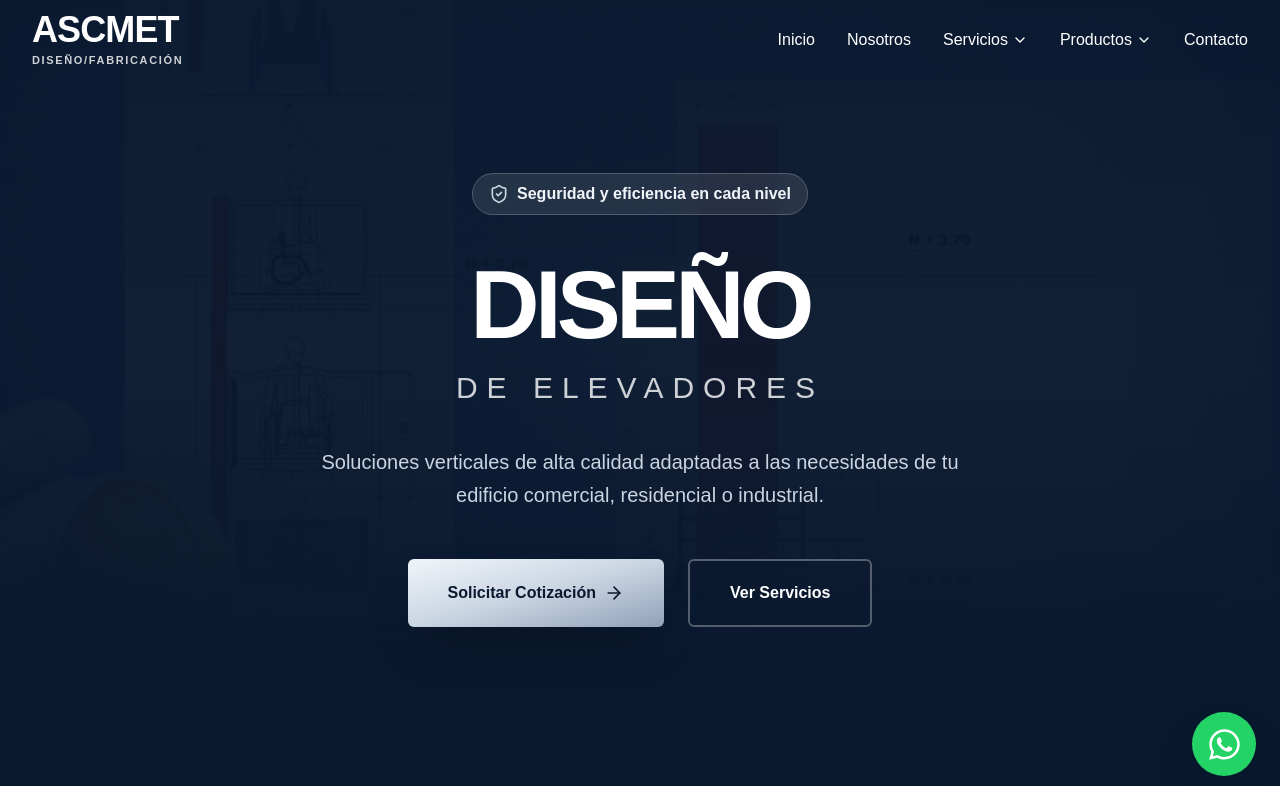
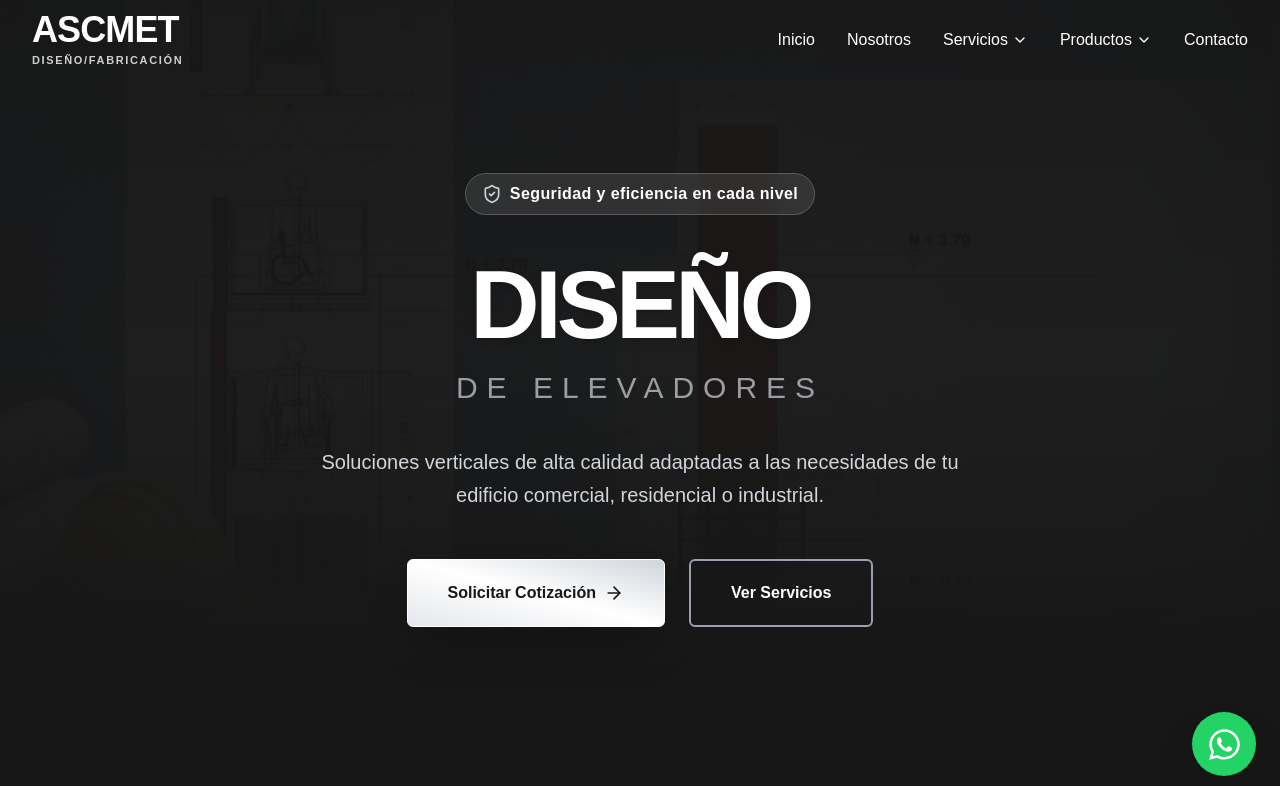
Before and after one commit to adritoon/elevadores-web, a Next.js app: page / in a window 1280 px wide. Shown: the top 786 px of the page. Built offline with nearby package versions, Linux system fonts and the light colour scheme.

Commit message:
Upd color y fix some

```diff
--- a/app/actions.ts
+++ b/app/actions.ts
@@ -29,7 +29,7 @@ export async function sendEmail(formData: FormData) {
 
       /* Cuerpo del correo bien estructurado */
       html: `
-        <div style="font-family: sans-serif; color: #0A192F; border: 1px solid #E5E7EB; padding: 20px; border-radius: 10px;">
+        <div style="font-family: sans-serif; color: #171717; border: 1px solid #E5E7EB; padding: 20px; border-radius: 10px;">
           <h2 style="color: #1e3a8a;">Nuevo mensaje desde la web ASCMET</h2>
           <p><strong>Nombre:</strong> ${nombre}</p>
           <p><strong>Teléfono:</strong> ${telefono}</p>
--- a/app/globals.css
+++ b/app/globals.css
@@ -1,42 +1,31 @@
 @import "tailwindcss";
 
 @theme {
-  /* Nueva Paleta de colores derivada del logo de SCMET */
+  /* --- NUEVA PALETA INDUSTRIAL SCMET: PLOMO Y PLATA --- */
 
-  /* Primario: Un azul marino industrial y limpio */
-  --color-primary: #0A192F;
+  /* Primario: Carbón / Plomo Oscuro (Elegante y sólido) */
+  --color-primary: #171717;
   --color-primary-foreground: #FFFFFF;
 
-  /* Secundario: Un gris pizarra suave para fondos y separación neutral */
+  /* Secundario: Gris pizarra suave para fondos neutrales */
   --color-secondary: #E5E7EB;
-  --color-secondary-foreground: #0A192F;
+  --color-secondary-foreground: #171717;
 
   /* Acento (Plata/Cromo): Para resaltar elementos de alta tecnología */
-  /* Este se usa para elementos simples. Para botones y efectos usaremos degradados metálicos. */
-  --color-accent: #C0C0C0;
+  --color-accent: #A3A3A3; /* Un gris metálico premium */
   --color-accent-foreground: #FFFFFF;
 
   /* Colores de Texto */
-  --color-foreground: #0A192F; /* Encabezados */
-  --color-body-text: #1F2937; /* Lectura (ligeramente más suave) */
+  --color-foreground: #171717; /* Encabezados muy oscuros */
+  --color-body-text: #374151; /* Lectura (un plomo más suave) */
 
   /* Fondos de Página */
-  --color-background: #FAFAFB; /* Off-white limpio */
+  --color-background: #F8FAFC; /* Un blanco técnico muy limpio */
   --color-card-background: #FFFFFF; /* Blanco puro para tarjetas */
 
   /* Bordes y Divisores */
   --color-border: #D1D5DB;
   --color-divider: #E5E7EB;
-
-  /* --- Texturas y Degradados Especiales --- */
-
-  /* Utilidad de Degradado Metálico: Para resaltar iconos o bordes (Efecto cromo) */
-  --gradient-metallic: linear-gradient(135deg, #E1E8EE 0%, #C4CDD5 50%, #A3B1BB 100%);
-
-  /* Utilidad de Textura de Fondo Metálico Cepillado: Para secciones de alto impacto */
-  /* Nota: Necesitarás una versión de la textura de fondo del logo cepillado.
-     Asumiré que has guardado una imagen llamada 'metal-brushed.jpg' en public/. */
-  --background-image-metallic-brushed: url('/metal-brushed.jpg');
 }
 
 @layer base {
@@ -46,7 +35,7 @@
     font-family: Arial, Helvetica, sans-serif;
   }
 
-  /* Estandarizar colores de encabezados al azul primario */
+  /* Estandarizar colores de encabezados al plomo primario */
   h1, h2, h3, h4, h5, h6 {
     color: var(--color-foreground);
   }
@@ -61,7 +50,7 @@
       #ffffff 0%,
       #e2e8f0 20%,
       #94a3b8 48%,
-      #334155 50%, /* El corte brusco de sombra metálica */
+      #475569 50%, /* El corte brusco de sombra metálica plomo */
       #94a3b8 52%,
       #f1f5f9 80%,
       #ffffff 100%
@@ -69,15 +58,15 @@
     background-size: 200% 200%;
   }
 
-  /* 🔥 Efecto Acero Cepillado Oscuro (Puro CSS) para el Hero */
+  /* 🔥 Efecto Acero Cepillado Oscuro (Puro CSS) para fondos */
   .bg-acero-oscuro {
-    background-color: var(--color-primary); /* Azul marino de base */
+    background-color: var(--color-primary); /* Plomo Carbón de base */
     background-image: repeating-linear-gradient(
       45deg,
       transparent,
       transparent 2px,
-      rgba(255, 255, 255, 0.04) 2px,
-      rgba(255, 255, 255, 0.04) 4px
+      rgba(255, 255, 255, 0.03) 2px,
+      rgba(255, 255, 255, 0.03) 4px
     );
   }
 
--- a/app/nosotros/page.tsx
+++ b/app/nosotros/page.tsx
@@ -31,7 +31,7 @@ export default function NosotrosPage() {
   return (
     <main className="bg-background">
       {/* Hero de Nosotros con Textura de Ingeniería */}
-      <section className="relative pt-48 pb-28 bg-[#0A192F] text-white overflow-hidden">
+      <section className="relative pt-48 pb-28 bg-[#171717] text-white overflow-hidden">
         {/* Patrón de líneas técnico sutil */}
         <div className="absolute inset-0 opacity-10" style={{ backgroundImage: 'repeating-linear-gradient(45deg, transparent, transparent 2px, #ffffff 2px, #ffffff 4px)' }}></div>
 
--- a/app/productos/[slug]/page.tsx
+++ b/app/productos/[slug]/page.tsx
@@ -31,7 +31,7 @@ export default async function SubpaginaProducto({
           {/* Lado Izquierdo: Info Principal */}
           <div className="space-y-8">
             <div className="space-y-4">
-              <h1 className="text-4xl md:text-6xl font-black text-primary leading-none uppercase tracking-tighter">
+              <h1 className="text-3xl md:text-6xl font-black text-primary leading-none uppercase tracking-tighter break-words">
                 {producto.titulo}
               </h1>
               <div className="w-20 h-2 bg-accent"></div>
@@ -55,7 +55,7 @@ export default async function SubpaginaProducto({
           </div>
 
           {/* Lado Derecho: Especificaciones de Ingeniería con estilo de Tarjeta Técnica */}
-          <div className="bg-[#0A192F] p-8 md:p-12 rounded-3xl shadow-2xl relative overflow-hidden">
+          <div className="bg-[#171717] p-8 md:p-12 rounded-3xl shadow-2xl relative overflow-hidden">
             {/* Decoración de fondo sutil */}
             <div className="absolute top-0 right-0 w-32 h-32 bg-white/5 rounded-full -mr-16 -mt-16 blur-3xl"></div>
 
--- a/components/BotonCotizar.tsx
+++ b/components/BotonCotizar.tsx
@@ -19,7 +19,7 @@ export default function BotonCotizar({
   return (
     <Link
       href={href}
-      className={`inline-flex justify-center items-center gap-2 bg-[#0A192F] text-white px-8 py-4 rounded-md font-bold hover:bg-opacity-90 transition-all shadow-lg hover:-translate-y-1 group ${className}`}
+      className={`inline-flex justify-center items-center gap-2 bg-[#171717] text-white px-8 py-4 rounded-md font-bold hover:bg-opacity-90 transition-all shadow-lg hover:-translate-y-1 group ${className}`}
     >
       {texto}
       <ArrowRight size={18} className="group-hover:translate-x-1 transition-transform" />
--- a/components/GaleriaInteractiva.tsx
+++ b/components/GaleriaInteractiva.tsx
@@ -60,7 +60,7 @@ export default function GaleriaInteractiva({
               animate={{ opacity: 1 }}
               exit={{ opacity: 0 }}
               onClick={() => setSeleccionado(null)}
-              className="absolute inset-0 bg-[#0A192F]/80 backdrop-blur-sm"
+              className="absolute inset-0 bg-[#171717]/80 backdrop-blur-sm"
             />
 
             <motion.div
--- a/components/Hero.tsx
+++ b/components/Hero.tsx
@@ -24,9 +24,10 @@ export default function Hero() {
   }, []);
 
   return (
-    <section className="relative h-[80vh] md:h-[90vh] min-h-[600px] w-full overflow-hidden bg-[#0A192F]">
+    /* NUEVO COLOR BASE: #171717 (Plomo Carbón) */
+    <section className="relative h-[80vh] md:h-[90vh] min-h-[600px] w-full overflow-hidden bg-[#171717]">
 
-      {/* --- Capa 1: FONDO DINÁMICO (Las imágenes puras) --- */}
+      {/* --- Capa 1: FONDO DINÁMICO --- */}
       <AnimatePresence mode="wait">
         <motion.div
           key={index}
@@ -34,39 +35,36 @@ export default function Hero() {
           animate={{ opacity: 1 }}
           exit={{ opacity: 0 }}
           transition={{ duration: 1.5 }}
-          /* z-0 asegura que las imágenes se queden atrás de todo */
           className="absolute inset-0 z-0"
         >
-          {/* Imagen pura */}
+          {/* Añadimos grayscale-[30%] para apagar los colores de la foto y darle un toque más metálico */}
           <div
-            className="absolute inset-0 bg-cover bg-center bg-no-repeat scale-110"
+            className="absolute inset-0 bg-cover bg-center bg-no-repeat scale-110 grayscale-[30%]"
             style={{ backgroundImage: `url(${slides[index].imagen})` }}
           />
         </motion.div>
       </AnimatePresence>
 
-      {/* --- Capa 2: OVERLAYS DE OSCURIDAD (Fijos y Constantes) --- */}
-      {/* z-10 sitúa estas capas SOBRE la imagen animada y DEBAJO del texto */}
+      {/* --- Capa 2: OVERLAYS DE OSCURIDAD (Fijos) --- */}
       <div className="absolute inset-0 z-10">
-        {/* Capa base de oscuridad uniforme (Azul marino del logo) */}
-        <div className="absolute inset-0 bg-[#0A192F]/70" />
-
-        {/* Capa de degradado extra para dar profundidad (de arriba a abajo) */}
-        <div className="absolute inset-0 bg-gradient-to-b from-[#0A192F]/50 via-transparent to-[#0A192F]" />
+        {/* Capa base gris oscuro */}
+        <div className="absolute inset-0 bg-[#171717]/70" />
+        {/* Degradado para transición suave */}
+        <div className="absolute inset-0 bg-gradient-to-b from-[#171717]/50 via-transparent to-[#171717]" />
       </div>
 
-      {/* --- Capa 3: CONTENIDO PRINCIPAL (Texto y Botones) --- */}
-      {/* z-20 y relative son CRÍTICOS para que esté al frente y reciba clics */}
+      {/* --- Capa 3: CONTENIDO PRINCIPAL --- */}
       <div className="relative z-20 h-full flex items-center justify-center pt-20">
         <div className="max-w-7xl mx-auto px-4 sm:px-6 lg:px-8 text-center">
 
+          {/* Badge superior en tonos grises */}
           <motion.div
             initial={{ opacity: 0, y: -20 }}
             animate={{ opacity: 1, y: 0 }}
-            className="flex justify-center items-center gap-2 mb-8 text-slate-100 font-semibold bg-white/10 backdrop-blur-md px-4 py-2 rounded-full inline-flex border border-white/20"
+            className="flex justify-center items-center gap-2 mb-8 text-white font-semibold bg-white/10 backdrop-blur-md px-4 py-2 rounded-full inline-flex border border-white/20"
           >
-            <ShieldCheck size={20} className="text-slate-300" />
-            <span>Seguridad y eficiencia en cada nivel</span>
+            <ShieldCheck size={20} className="text-gray-300" />
+            <span className="tracking-wide">Seguridad y eficiencia en cada nivel</span>
           </motion.div>
 
           <h1 className="text-4xl md:text-7xl lg:text-8xl font-extrabold tracking-tight mb-10 text-white flex flex-col items-center">
@@ -78,13 +76,14 @@ export default function Hero() {
                   animate={{ opacity: 1, y: 0 }}
                   exit={{ opacity: 0, y: -30 }}
                   transition={{ duration: 0.6, ease: "circOut" }}
-                  className="text-white uppercase tracking-tighter whitespace-nowrap"
+                  className="text-white uppercase tracking-tighter whitespace-nowrap drop-shadow-md"
                 >
                   {slides[index].texto}
                 </motion.span>
               </AnimatePresence>
             </span>
-            <span className="text-xl md:text-3xl font-light tracking-[0.3em] opacity-80 mt-2 uppercase">
+            {/* Subtítulo más limpio */}
+            <span className="text-xl md:text-3xl font-light tracking-[0.3em] opacity-70 mt-2 uppercase text-gray-300">
               de elevadores
             </span>
           </h1>
@@ -93,16 +92,16 @@ export default function Hero() {
             initial={{ opacity: 0 }}
             animate={{ opacity: 1 }}
             transition={{ delay: 0.5 }}
-            className="text-lg md:text-xl text-slate-300 mb-12 max-w-2xl mx-auto leading-relaxed"
+            className="text-lg md:text-xl text-gray-300 mb-12 max-w-2xl mx-auto leading-relaxed"
           >
             Soluciones verticales de alta calidad adaptadas a las necesidades de tu edificio comercial, residencial o industrial.
           </motion.p>
 
-          {/* Botones de acción con z-index alto heredado del padre */}
           <div className="flex flex-col sm:flex-row gap-6 justify-center">
+            {/* BOTÓN CROMADO/PLATEADO - El toque de diseño clave */}
             <Link
               href="/contacto"
-              className="inline-flex justify-center items-center gap-2 bg-gradient-to-br from-slate-100 via-slate-300 to-slate-400 text-[#0A192F] px-10 py-5 rounded-md font-extrabold hover:scale-105 transition-all shadow-2xl group cursor-pointer"
+              className="inline-flex justify-center items-center gap-2 bg-gradient-to-tr from-gray-200 via-white to-gray-300 text-[#171717] px-10 py-5 rounded-md font-extrabold hover:scale-105 transition-all shadow-2xl group cursor-pointer border border-white"
             >
               Solicitar Cotización
               <ArrowRight size={20} className="group-hover:translate-x-1 transition-transform" />
@@ -110,7 +109,7 @@ export default function Hero() {
 
             <Link
               href="/servicios"
-              className="inline-flex justify-center items-center px-10 py-5 rounded-md font-extrabold text-white border-2 border-white/30 hover:bg-white/10 backdrop-blur-sm transition-all cursor-pointer"
+              className="inline-flex justify-center items-center px-10 py-5 rounded-md font-extrabold text-white border-2 border-gray-400 hover:bg-white/10 hover:border-white backdrop-blur-sm transition-all cursor-pointer"
             >
               Ver Servicios
             </Link>
@@ -118,8 +117,8 @@ export default function Hero() {
         </div>
       </div>
 
-      {/* Decoración inferior degradada con pointer-events-none para no bloquear clics */}
-      <div className="absolute bottom-0 left-0 w-full h-40 bg-gradient-to-t from-[#0A192F] via-[#0A192F]/80 to-transparent z-10 pointer-events-none" />
+      {/* Decoración inferior degradada al nuevo color plomo */}
+      <div className="absolute bottom-0 left-0 w-full h-40 bg-gradient-to-t from-[#171717] via-[#171717]/80 to-transparent z-10 pointer-events-none" />
     </section>
   );
 }
```
Also changed, not shown: app/contacto/page.tsx (+9 -4 lines), components/Header.tsx (+6 -6 lines), lib/data.ts (+6 -6 lines).
